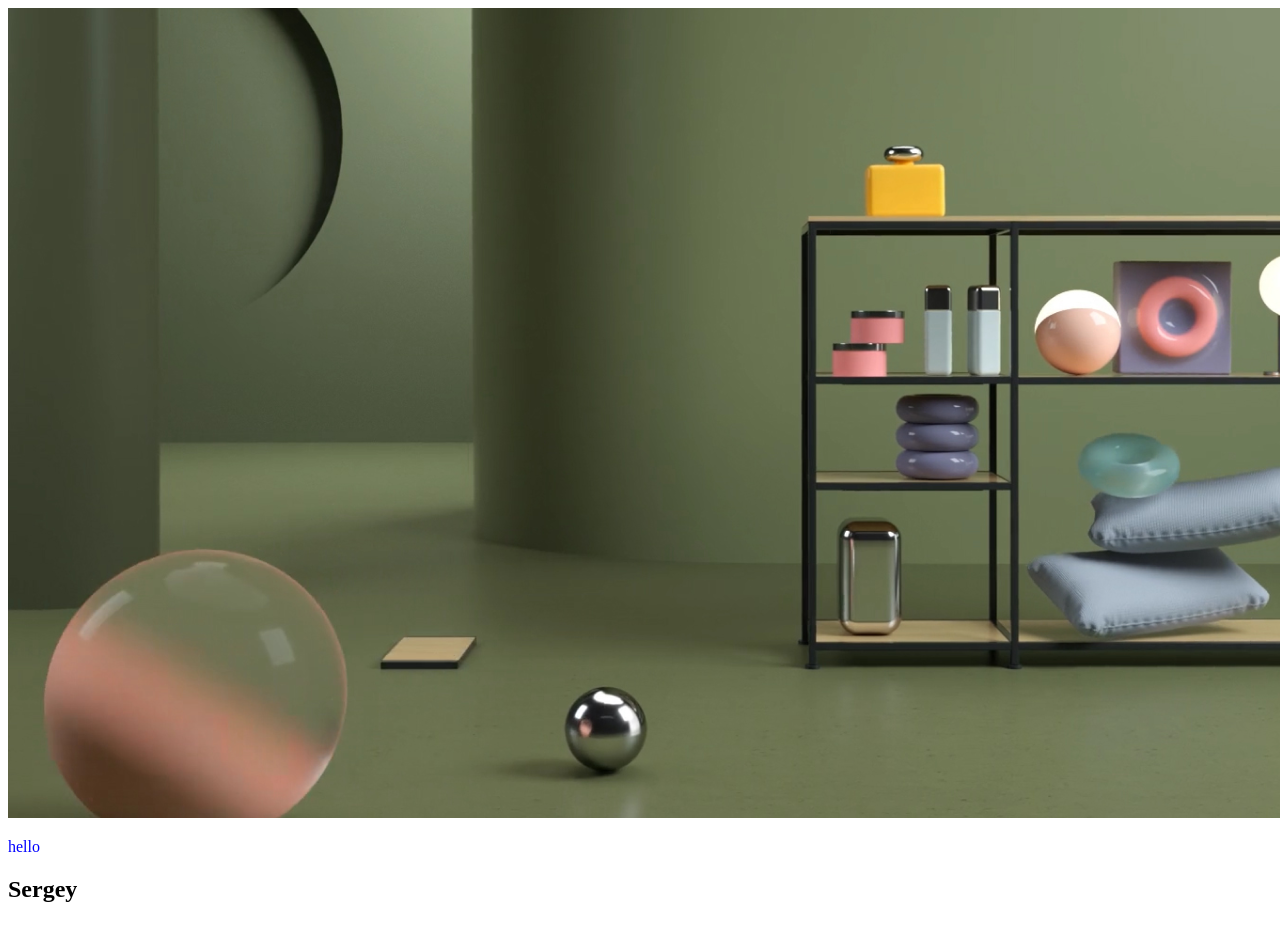
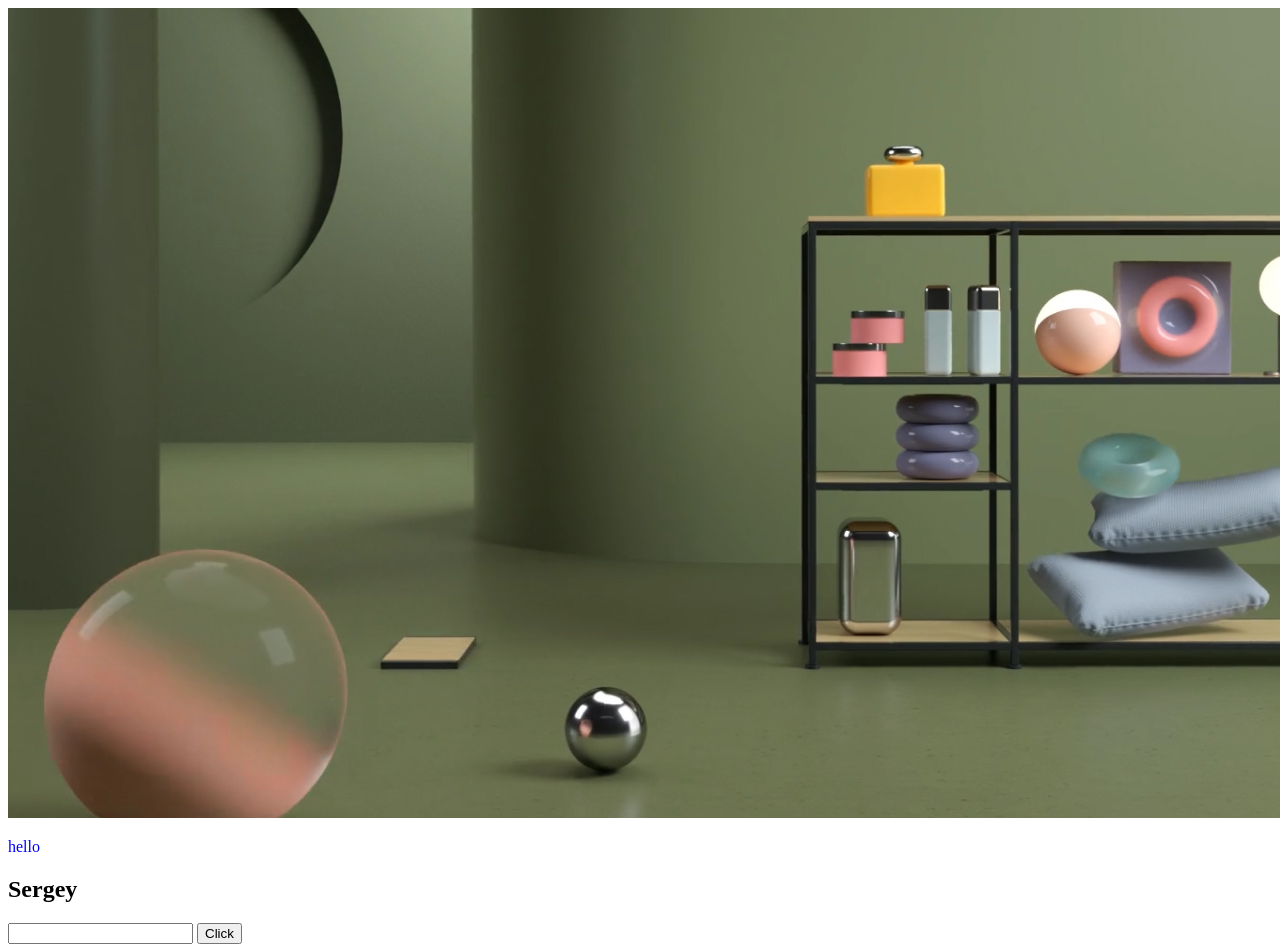
Before and after one commit to Ava-but/My-project, a plain HTML site: page index.html in a window 1280 px wide. Shown: the top 952 px of the page. Before the commit the page ends 923 px from the top, so only its background shows below. Drawn offline with Linux system fonts and the light colour scheme.

Commit message:
added btn and input

```diff
--- a/index.html
+++ b/index.html
@@ -10,5 +10,7 @@
     <img src="/Bitmap.png" alt="">
     <p>hello</p>
     <h2>Sergey</h2>
+    <input type="text" name="" id="">
+    <button>Click</button>
 </body>
 </html>
```
